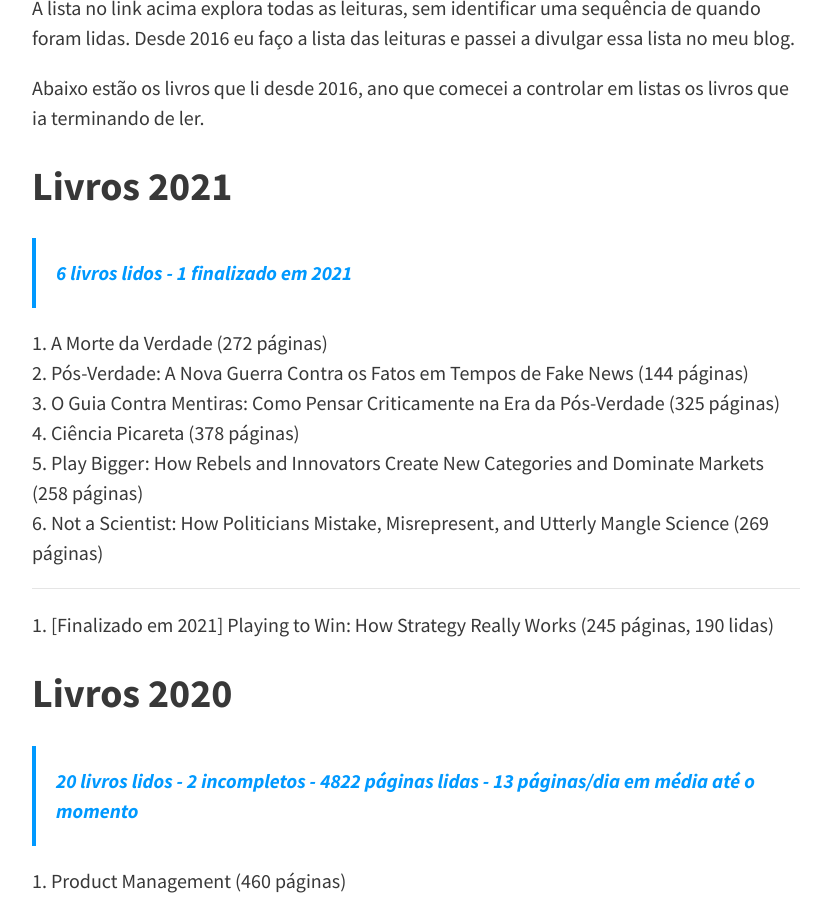
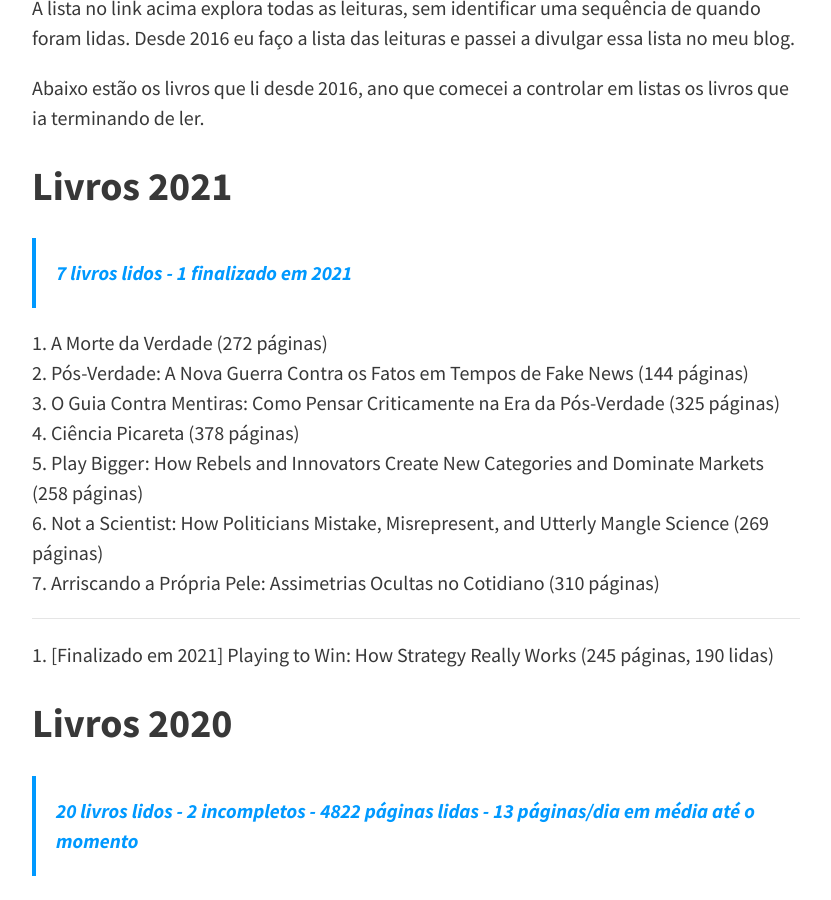
Before and after one commit to felipecbarbosa/felipecbarbosa.github.io, a Jekyll site: the page built from leituras.md, in a window 1280 px wide and 900 px high, scrolled down 852 px. Shown: the whole window, without its empty margins (224-1055 px from the left). Built offline with Jekyll 4.4.1, drawn with Linux system fonts in a browser that asks for light colours; nearby versions of some CDN libraries; comment, search, counter and statistics services are not loaded.

Commit message:
Added new book

```diff
--- a/leituras.md
+++ b/leituras.md
@@ -22,7 +22,7 @@ A lista no link acima explora todas as leituras, sem identificar uma sequência
 Abaixo estão os livros que li desde 2016, ano que comecei a controlar em listas os livros que ia terminando de ler.
 
 ## Livros 2021 {#livros-2021}
-> 6 livros lidos - 1 finalizado em 2021
+> 7 livros lidos - 1 finalizado em 2021
 
 1. A Morte da Verdade (272 páginas)
 2. Pós-Verdade: A Nova Guerra Contra os Fatos em Tempos de Fake News (144 páginas)
@@ -30,6 +30,7 @@ Abaixo estão os livros que li desde 2016, ano que comecei a controlar em listas
 4. Ciência Picareta (378 páginas)
 5. Play Bigger: How Rebels and Innovators Create New Categories and Dominate Markets (258 páginas)
 6. Not a Scientist: How Politicians Mistake, Misrepresent, and Utterly Mangle Science (269 páginas)
+7. Arriscando a Própria Pele: Assimetrias Ocultas no Cotidiano (310 páginas)
 
 ---
 
```
